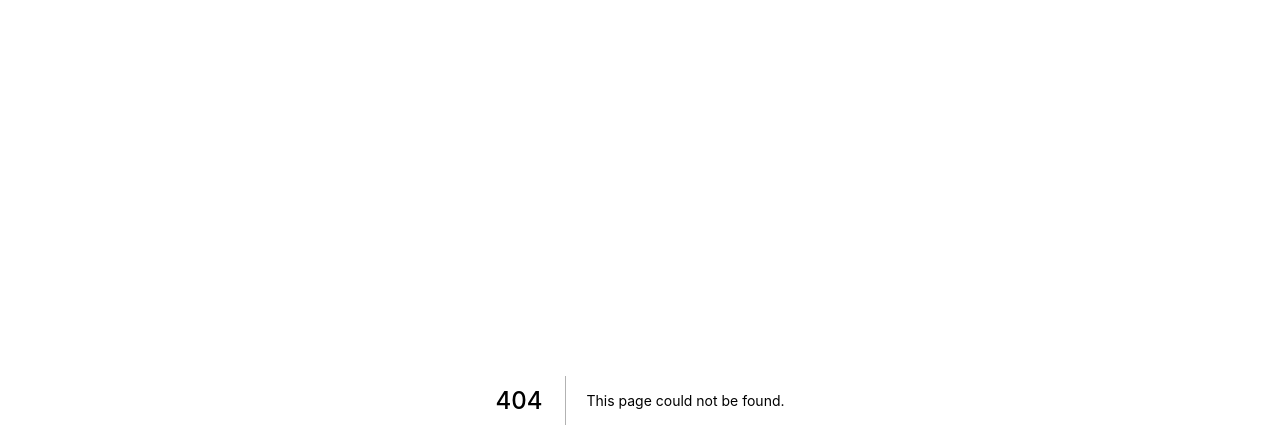
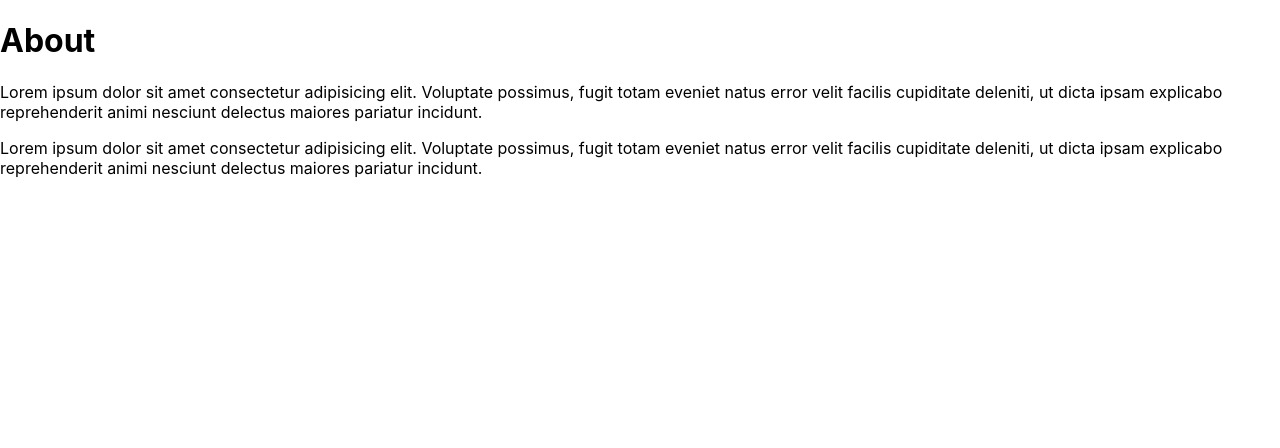
Before and after one commit to lcsval/ninjalist, a Next.js app: page /about in a window 1280 px wide. Before the commit this address had no page. Shown: the top 448 px of the page. Built offline with nearby package versions, Linux system fonts and the light colour scheme.

Commit message:
Pages and Routes

```diff
--- /dev/null
+++ b/pages/about.js
@@ -0,0 +1,11 @@
+const About = () => {
+    return (
+        <div>
+            <h1>About</h1>
+            <p>Lorem ipsum dolor sit amet consectetur adipisicing elit. Voluptate possimus, fugit totam eveniet natus error velit facilis cupiditate deleniti, ut dicta ipsam explicabo reprehenderit animi nesciunt delectus maiores pariatur incidunt.</p>
+            <p>Lorem ipsum dolor sit amet consectetur adipisicing elit. Voluptate possimus, fugit totam eveniet natus error velit facilis cupiditate deleniti, ut dicta ipsam explicabo reprehenderit animi nesciunt delectus maiores pariatur incidunt.</p>
+        </div>
+    );
+}
+
+export default About;
--- a/pages/index.js
+++ b/pages/index.js
@@ -5,6 +5,8 @@ export default function Home() {
   return (
     <div>
       <h1>Homepage</h1>
+      <p>Lorem ipsum dolor sit amet consectetur, adipisicing elit. Expedita similique quas id cum! Optio quos quaerat reiciendis ad aliquam eum libero harum labore nostrum voluptate mollitia voluptatibus, illo, dolorum fugit.</p>
+      <p>Lorem ipsum dolor sit, amet consectetur adipisicing elit. Vel id distinctio accusamus ullam voluptas maxime nostrum tempora cum quos, inventore eligendi pariatur explicabo voluptates sint. Earum deleniti ipsam minima nisi.</p>
     </div>
   )
 }
```
Also changed, not shown: pages/ninjas/index.js (added, +9 -0 lines), pages/ninjas/test.js (added, +9 -0 lines).
